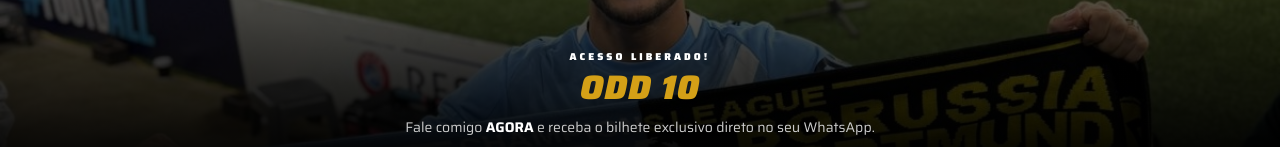
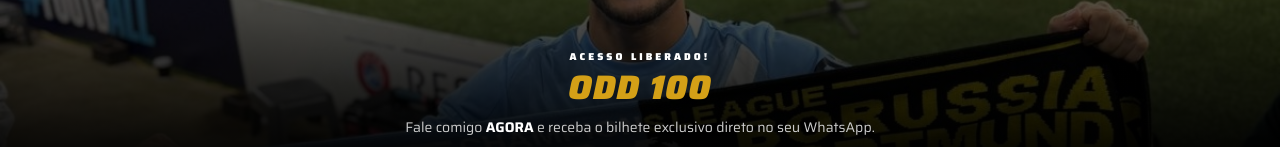
Before and after one commit to Ramonprojects/api-odd100, a plain HTML site: page index.html in a window 1280 px wide. Shown: the part 362-509 px from the top of the page. Drawn offline with Linux system fonts and the light colour scheme.

Commit message:
Update index.html

```diff
--- a/index.html
+++ b/index.html
@@ -261,7 +261,7 @@
     <div class="card-overlay"></div>
     <div class="card-content">
       <p class="card-eyebrow">ACESSO LIBERADO!</p>
-      <p class="card-title">ODD 10</p>
+      <p class="card-title">ODD 100</p>
       <p class="card-desc">Fale comigo <strong>AGORA</strong> e receba o bilhete exclusivo direto no seu WhatsApp.</p>
       <p class="card-scarcity"><span>⚠️ Chame agora antes que a entrada seja suspensa.</span></p>
       <a class="cta-btn" href="https://rmesportivacem.rmmago.uk/" onclick="trackLead(event)">
```
